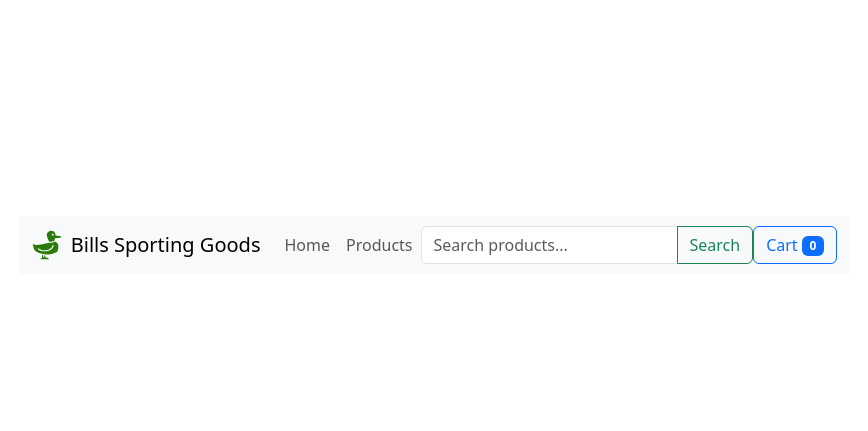
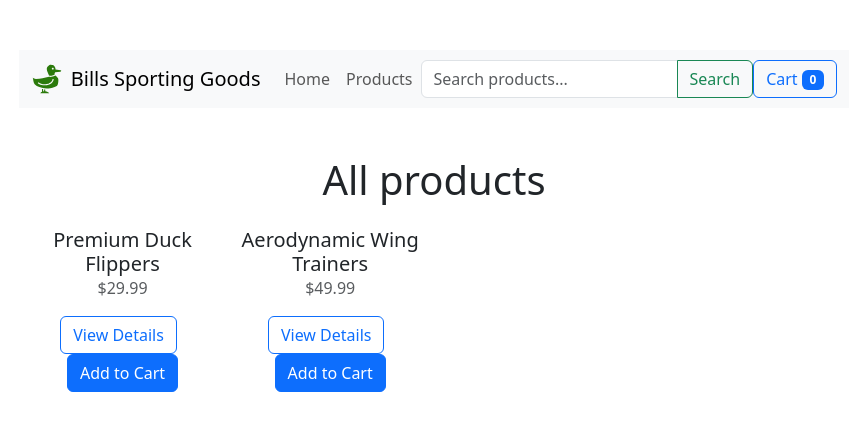
Before and after one commit to JosephL17/BillsSportingGoods, a React (Vite) app in the folder client/: page /products in a window 1280 px wide. Shown: the part 155-586 px from the top of the page, without its empty margins (206-1074 px from the left). Built offline with nearby package versions, Linux system fonts and the light colour scheme.

Commit message:
Add product page route

```diff
--- a/client/src/App.jsx
+++ b/client/src/App.jsx
@@ -3,6 +3,7 @@ import { BrowserRouter, Routes, Route } from 'react-router-dom'
 import HomePage from './pages/HomePage'
 import './App.css'
 import Navbar from './components/Navbar'
+import ProductsPage from './pages/ProductsPage'
 
 function App() {
   const [count, setCount] = useState(0)
@@ -13,6 +14,8 @@ function App() {
         <Navbar />
         <Routes>
           <Route path="/" element={<HomePage />} />
+          <Route path="/products" element={<ProductsPage />} />
+          <Route path='/products/category/:categoryName' element={<ProductsPage />} />
         </Routes>
       </div>
     </BrowserRouter>
```
